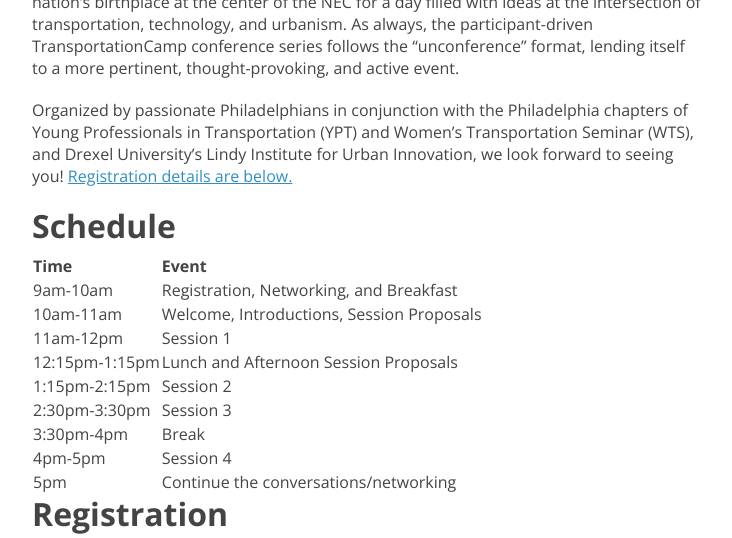
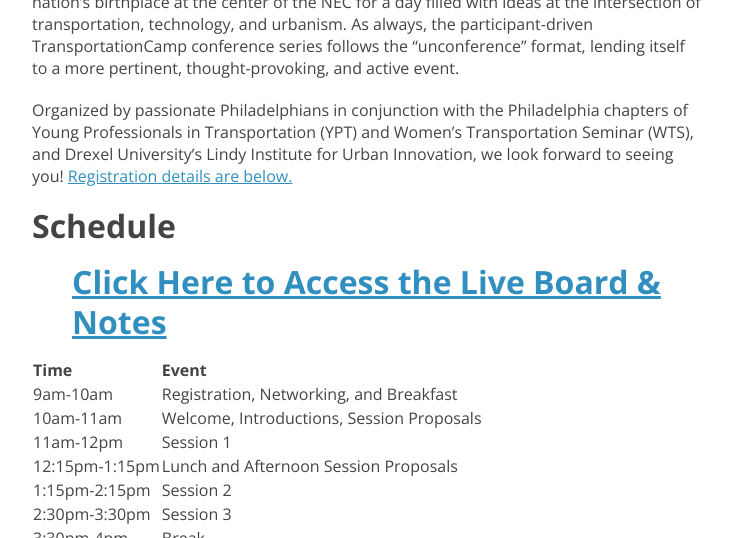
Before and after one commit to transpocamp/transportationcamp.org, a Jekyll site: the page built from events/phl2019/index.markdown, in a window 1280 px wide and 900 px high, scrolled down 753 px, cut to the strip 0-538 px from the top of the window. Shown: the whole strip, without its empty margins (272-1004 px from the left). Built offline with Jekyll 4.4.1, drawn with Linux system fonts in a browser that asks for light colours; nearby versions of some CDN libraries; comment, search, counter and statistics services are not loaded.

Commit message:
Day-of board link

```diff
--- a/events/phl2019/index.markdown
+++ b/events/phl2019/index.markdown
@@ -18,6 +18,8 @@
 
 
 ## Schedule
+
+> ## [Click Here to Access the Live Board & Notes](https://tinyurl.com/tcphl19board)
 
 | Time | Event |
 |------|------|
```
